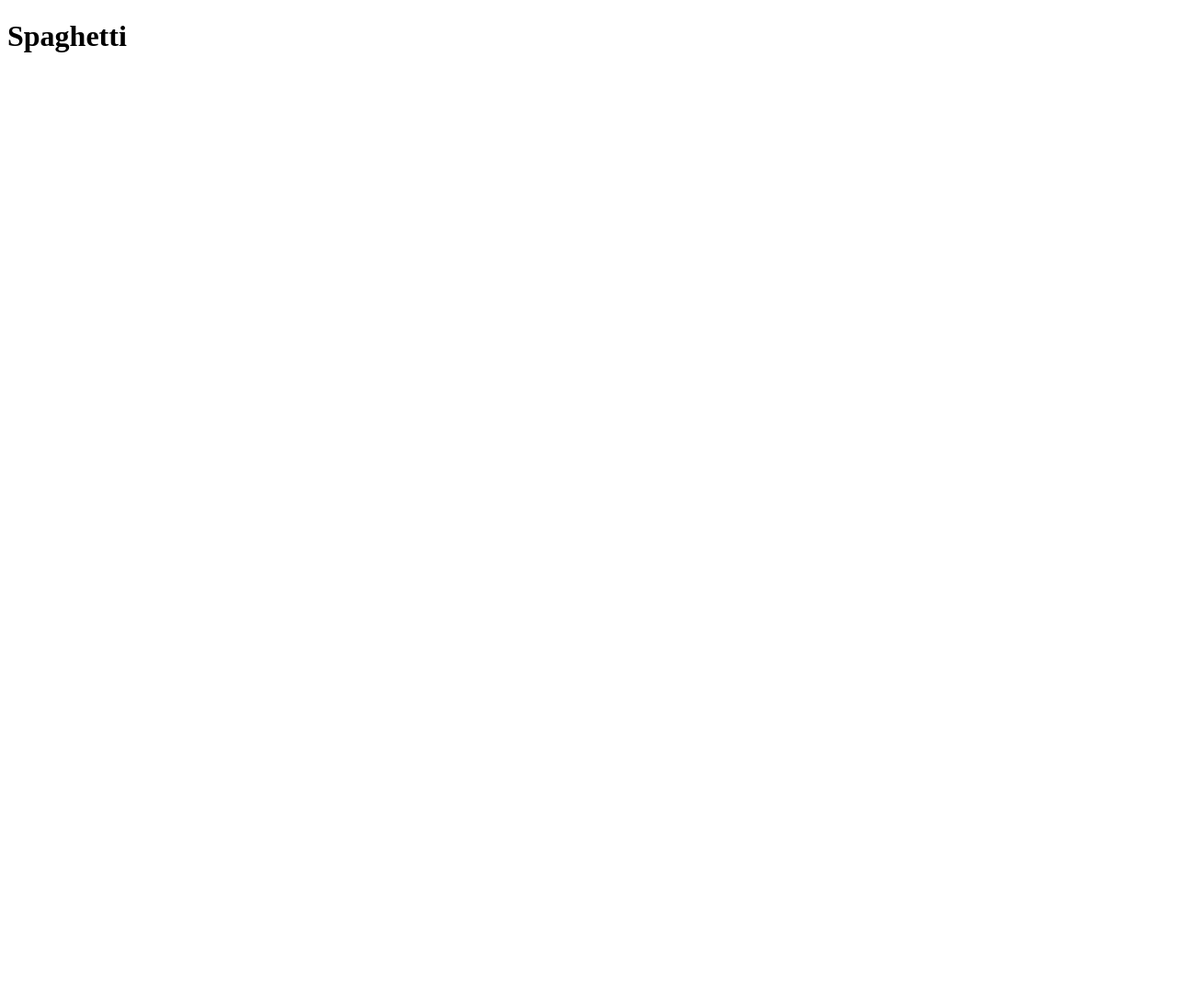
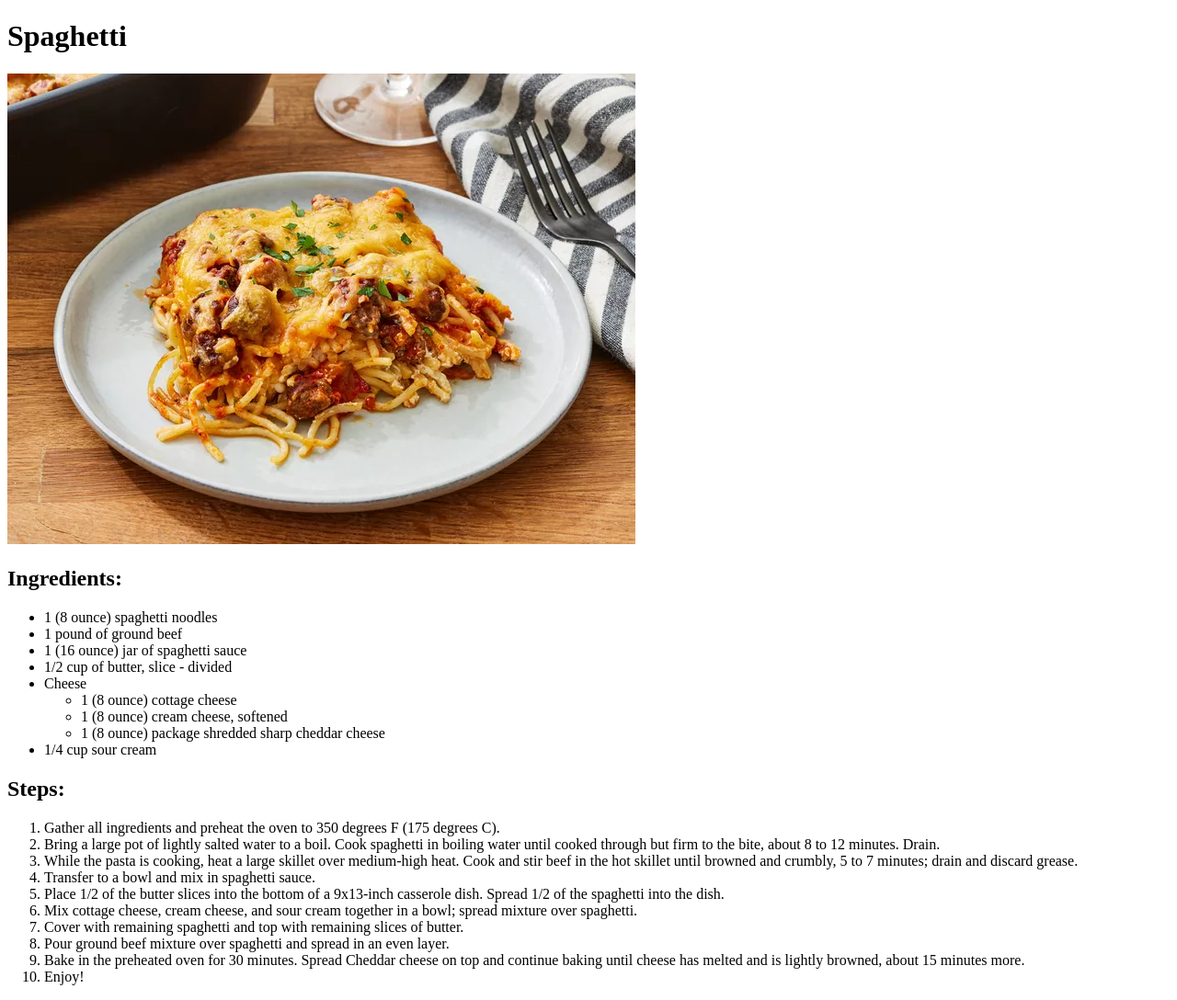
Before and after one commit to JCPlamo/odin-recipes, a plain HTML site: page recipes/spaghetti.html in a window 1280 px wide. Shown: the whole page at 92% size. Before the commit the page ends 800 px from the top, so only its background shows below. Drawn offline with Linux system fonts and the light colour scheme.

Commit message:
Add ingredients and steps to spaghetti page

```diff
--- a/recipes/spaghetti.html
+++ b/recipes/spaghetti.html
@@ -7,5 +7,37 @@
 
   <body>
     <h1>Spaghetti</h1>
+    <img src="./spaghettiimg.webp">
+    <h2>Ingredients:</h2>
+    <ul>
+        <li>1 (8 ounce) spaghetti noodles</li>
+        <li>1 pound of ground beef</li>
+        <li>1 (16 ounce) jar of spaghetti sauce</li>
+        <li>1/2 cup of butter, slice - divided</li>
+        <li>Cheese
+            <ul>
+                <li>1 (8 ounce) cottage cheese</li>
+                <li>1 (8 ounce) cream cheese, softened</li>
+                <li>1 (8 ounce) package shredded sharp cheddar cheese</li>
+            </ul>
+        </li>
+        <li>1/4 cup sour cream</li>
+    </ul>
+    <h2>Steps:</h2>
+    <ol>
+        <li>Gather all ingredients and preheat the oven to 350 degrees F (175 degrees C).</li>
+        <li>Bring a large pot of lightly salted water to a boil.
+            Cook spaghetti in boiling water until cooked through but firm to the bite, about 8 to 12 minutes. Drain.</li>
+        <li>While the pasta is cooking, heat a large skillet over medium-high heat.
+            Cook and stir beef in the hot skillet until browned and crumbly, 5 to 7 minutes; drain and discard grease.</li>
+        <li>Transfer to a bowl and mix in spaghetti sauce.</li>
+        <li>Place 1/2 of the butter slices into the bottom of a 9x13-inch casserole dish. Spread 1/2 of the spaghetti into the dish.</li>
+        <li>Mix cottage cheese, cream cheese, and sour cream together in a bowl; spread mixture over spaghetti.</li>
+        <li>Cover with remaining spaghetti and top with remaining slices of butter.</li>
+        <li> Pour ground beef mixture over spaghetti and spread in an even layer.</li>
+        <li>Bake in the preheated oven for 30 minutes.
+            Spread Cheddar cheese on top and continue baking until cheese has melted and is lightly browned, about 15 minutes more.</li>
+        <li>Enjoy!</li>
+    </ol>
   </body>
 </html>
```
Also changed, not shown: recipes/spaghettiimg.webp (added), 1 other file.
